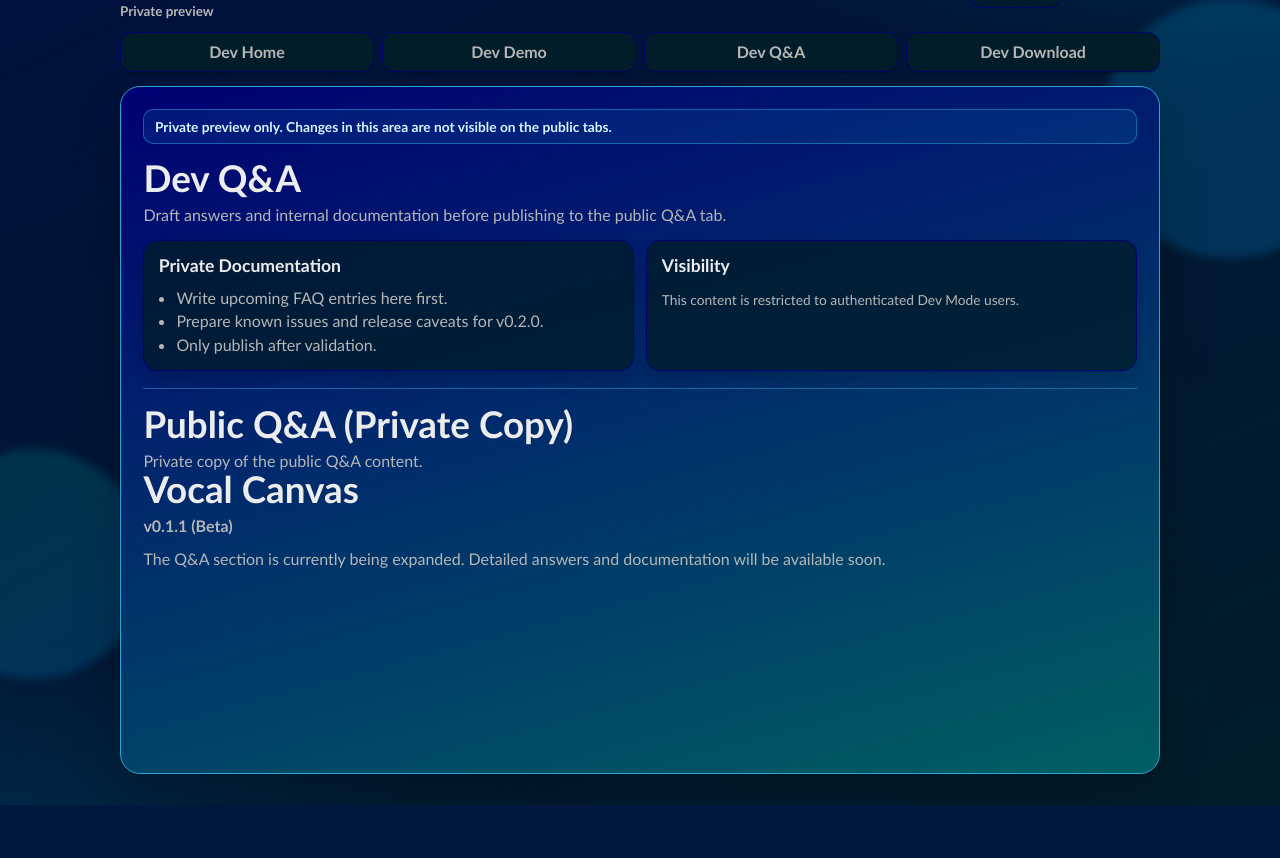
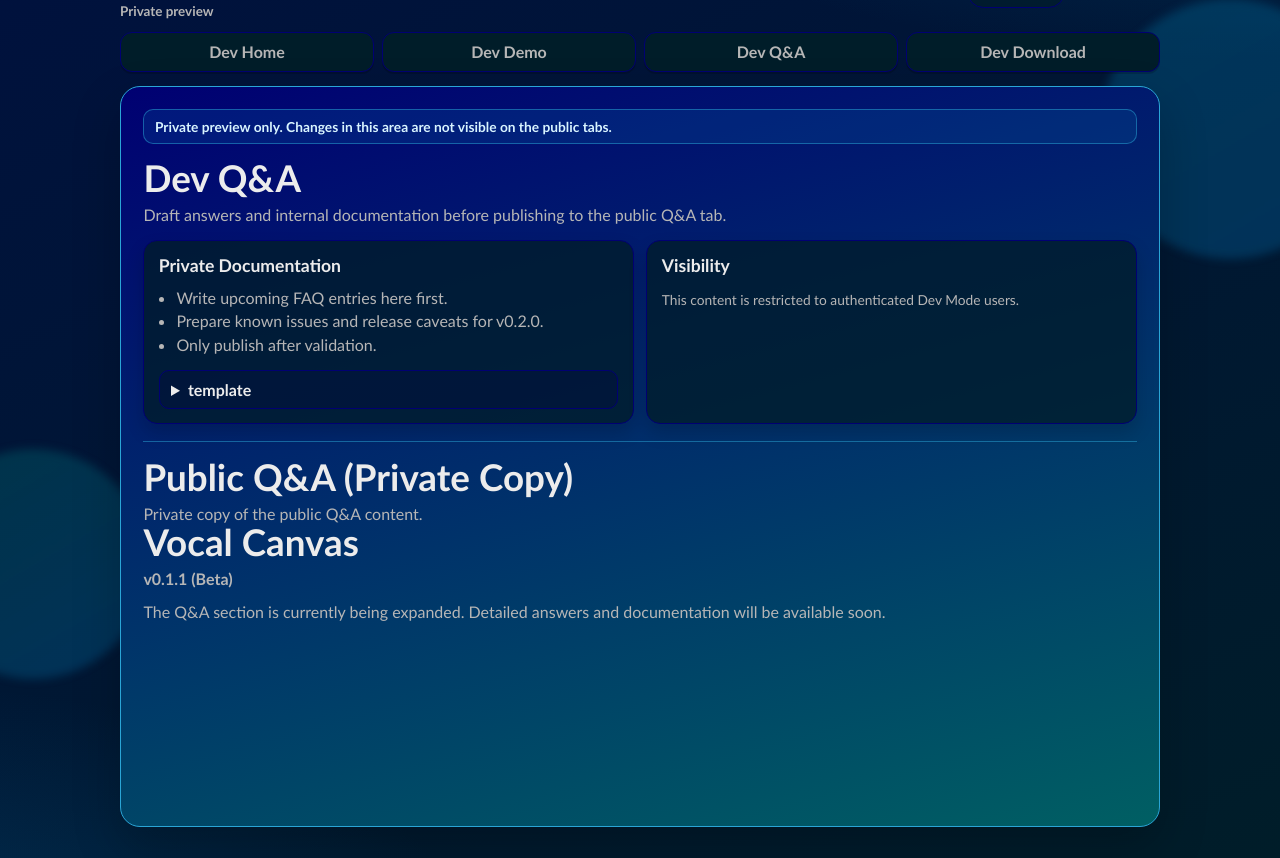
Before and after one commit to ARealGoldknow/UtilityCanvas, a Flask app: template templates/dev_qa.html in a window 1280 px wide. Shown: the part 57-915 px from the top of the page. Before the commit the page ends 862 px from the top, so only its background shows below. Run offline with Flask 3, Linux system fonts and the light colour scheme; the template is opened without the code that fills it: most values are stand-ins (such as "Sample title", 1, 10 or a date in 2020).

Commit message:
Add template dropdown block to Dev Q&A

```diff
--- a/static/styles.css
+++ b/static/styles.css
@@ -413,6 +413,46 @@ input[type="text"] {
   margin: 1.05rem 0 1rem;
   border: 0;
   border-top: 1px solid rgba(42, 165, 214, 0.5);
+}
+
+.qa-template-block {
+  margin-top: 0.9rem;
+}
+
+.qa-dropdown {
+  margin: 0;
+}
+
+.qa-dropdown > summary {
+  cursor: pointer;
+  border: 1px solid var(--line);
+  border-radius: 10px;
+  padding: 0.55rem 0.7rem;
+  background: rgba(0, 17, 62, 0.56);
+  color: var(--ink);
+  font-weight: 700;
+}
+
+.qa-dropdown > summary::-webkit-details-marker {
+  color: var(--ink);
+}
+
+.qa-dropdown[open] > summary {
+  border-bottom-left-radius: 0;
+  border-bottom-right-radius: 0;
+}
+
+.qa-dropdown-content {
+  border: 1px solid var(--line);
+  border-top: 0;
+  border-radius: 0 0 10px 10px;
+  padding: 0.62rem 0.7rem;
+  background: rgba(0, 29, 41, 0.8);
+}
+
+.qa-dropdown-content p {
+  margin: 0;
+  color: var(--ink-soft);
 }
 
 .warning {
--- a/templates/dev_qa.html
+++ b/templates/dev_qa.html
@@ -14,6 +14,15 @@
       <li>Prepare known issues and release caveats for v0.2.0.</li>
       <li>Only publish after validation.</li>
     </ul>
+
+    <div class="qa-template-block">
+      <details class="qa-dropdown">
+        <summary><span class="qa-dropdown-label">template</span></summary>
+        <div class="qa-dropdown-content">
+          <p>template text</p>
+        </div>
+      </details>
+    </div>
   </article>
 
   <article class="info-card">
```
